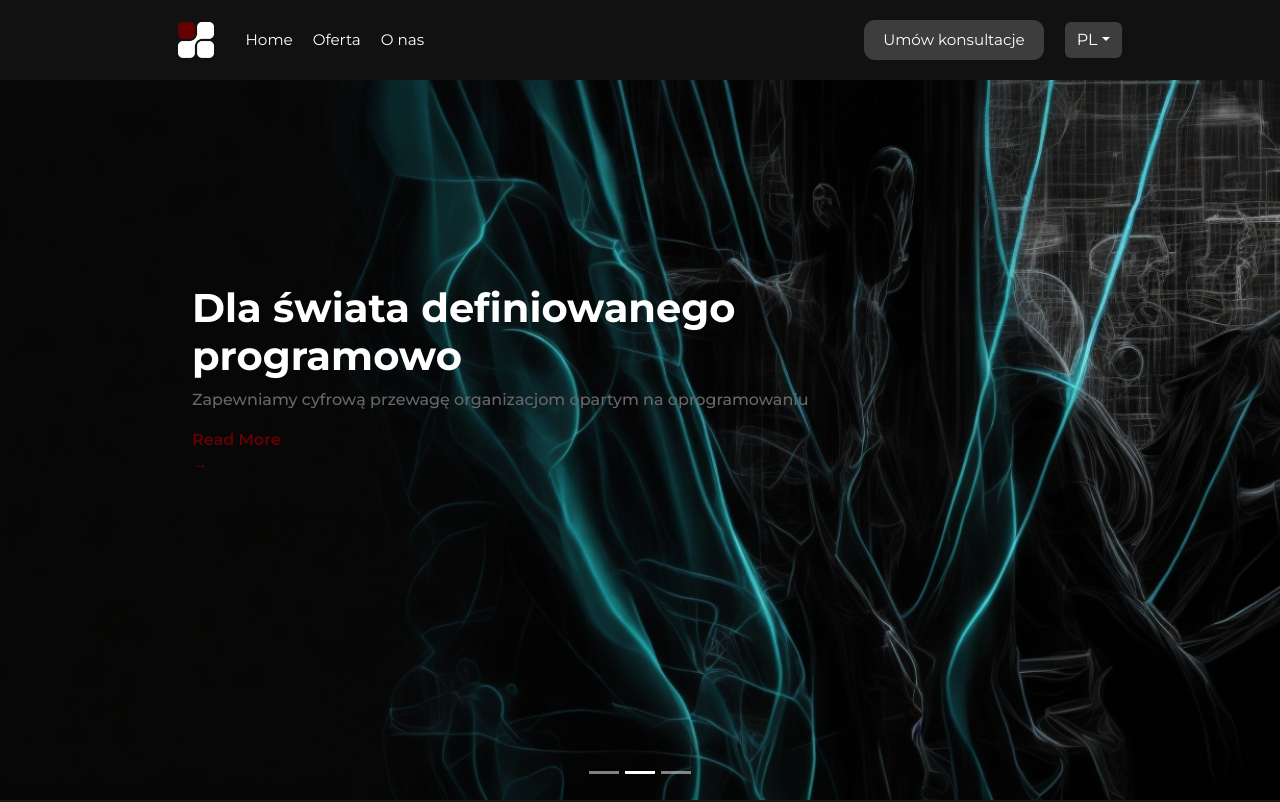
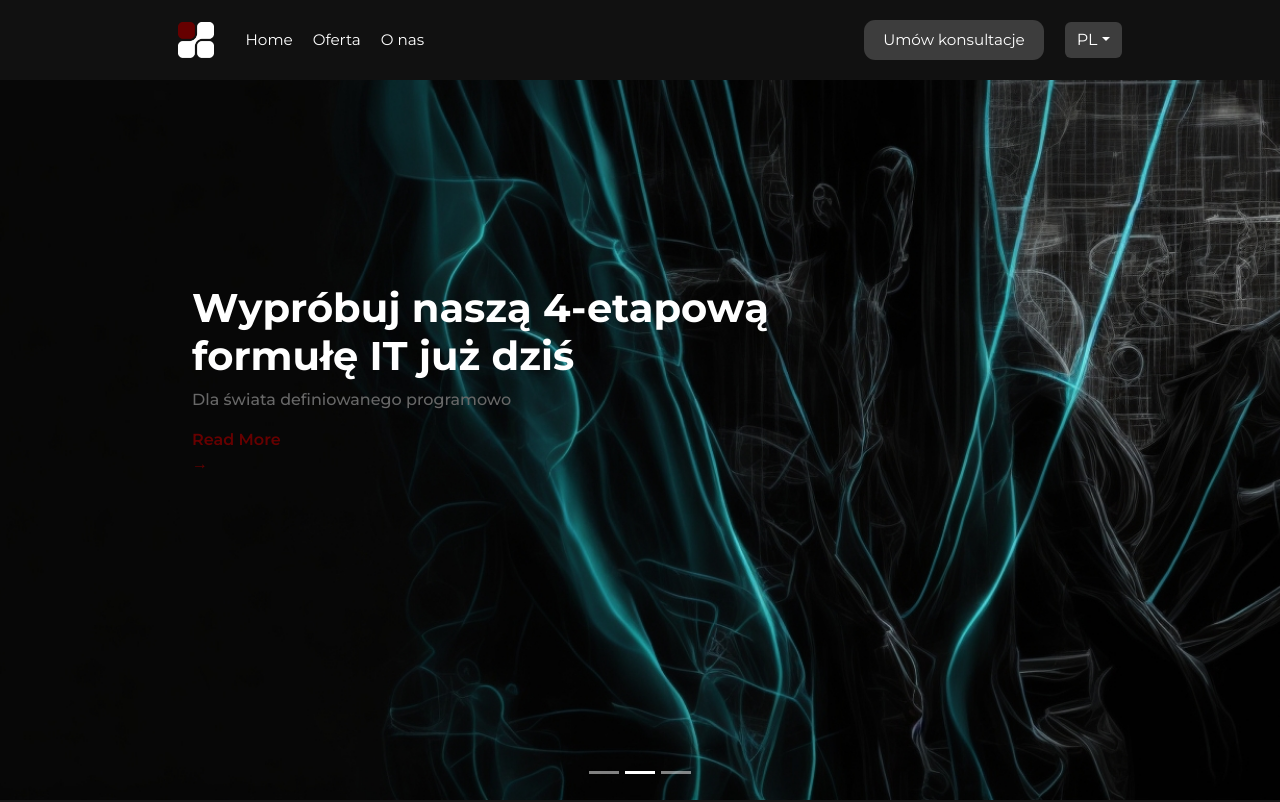
Before and after one commit to nikitinvladd/iqa, a React (Create React App) app: page / in a window 1280 px wide. Shown: the top 802 px of the page. Built offline with nearby package versions, Linux system fonts and the light colour scheme; grey boxes are pictures that could not be loaded; the HTML template or start-up script is replaced by a standard one.

Commit message:
eddit tags h1 for main information

```diff
--- a/src/components/CarouselBox/CarouselBox.js
+++ b/src/components/CarouselBox/CarouselBox.js
@@ -1,8 +1,5 @@
 import React from 'react';
 import Carousel from 'react-bootstrap/Carousel';
-// import CarouselImg1 from './a_call_to_action_for_generative_ai_cs_4.jpg';
-// import CarouselImg2 from './canadian_tire_corporation_and_microsoft_partner_to_advance_retail_innovation_in_canada_1920.jpg';
-// import CarouselImg3 from './canadian_tire_corporation_and_microsoft_partner_to_advance_retail_innovation_in_canada_1920.jpg';
 import './CarouselBox.css';
 
 const CarouselBox = () => {
@@ -13,7 +10,7 @@ const CarouselBox = () => {
                         <div className="carouselimg1"></div>
                     <Carousel.Caption className='carousel-h1 d-flex flex-column justify-content-center h-100'>
                     <div className="star">★★★★★</div>
-                    <h1 className="carousel-h1">Jesteśmy gotowi zaoferować Państwu sekretną formułę sukcesu</h1>
+                    <h1 className="carousel-h1">Przyciągamy 30% więcej zysków do twojej firmy korzystając z naszej tajnej formulę</h1>
                     <p className="p-gray">Uwolnij potencjał swoich branż cyfrowych</p>
                     <a className="carousel-a" href="/about">Read More →</a>
                     </Carousel.Caption>
@@ -21,15 +18,15 @@ const CarouselBox = () => {
                     <Carousel.Item interval={5000}>
                         <div className="carouselimg2"></div>
                     <Carousel.Caption className='carousel-h1 d-flex flex-column justify-content-center h-100'>
-                        <h1 className="carousel-h1">Dla świata definiowanego programowo</h1>
-                        <p className='p-gray'>Zapewniamy cyfrową przewagę organizacjom opartym na oprogramowaniu</p>
+                        <h1 className="carousel-h1">Wypróbuj naszą 4-etapową formułę IT już dziś</h1>
+                        <p className='p-gray'>Dla świata definiowanego programowo</p>
                         <a className="carousel-a" href="#whoweare">Read More →</a>
                     </Carousel.Caption>
                     </Carousel.Item>
                     <Carousel.Item interval={5000}>
                         <div className="carouselimg3"></div>
                     <Carousel.Caption className='carousel-h1 d-flex flex-column justify-content-center h-100'>
-                        <h1 className="carousel-h1">IQA Announces Strategic Global Partnership with Google Cloud</h1>
+                        <h1 className="carousel-h1">Poczuj unikalny proces pracy z klientem</h1>
                         <a className="carousel-a" href="/about">Read More →</a>
                     </Carousel.Caption>
                     </Carousel.Item>
```
